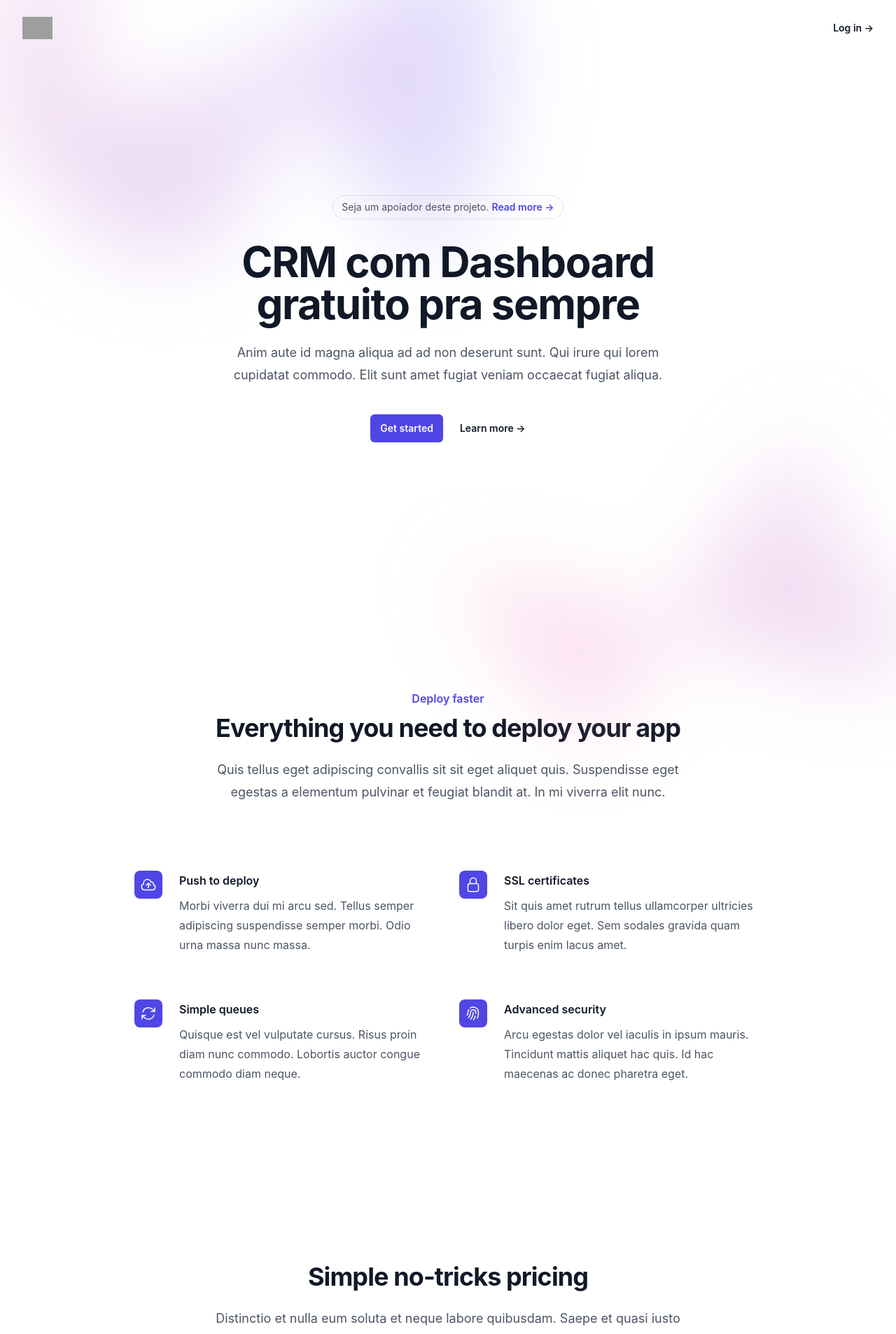
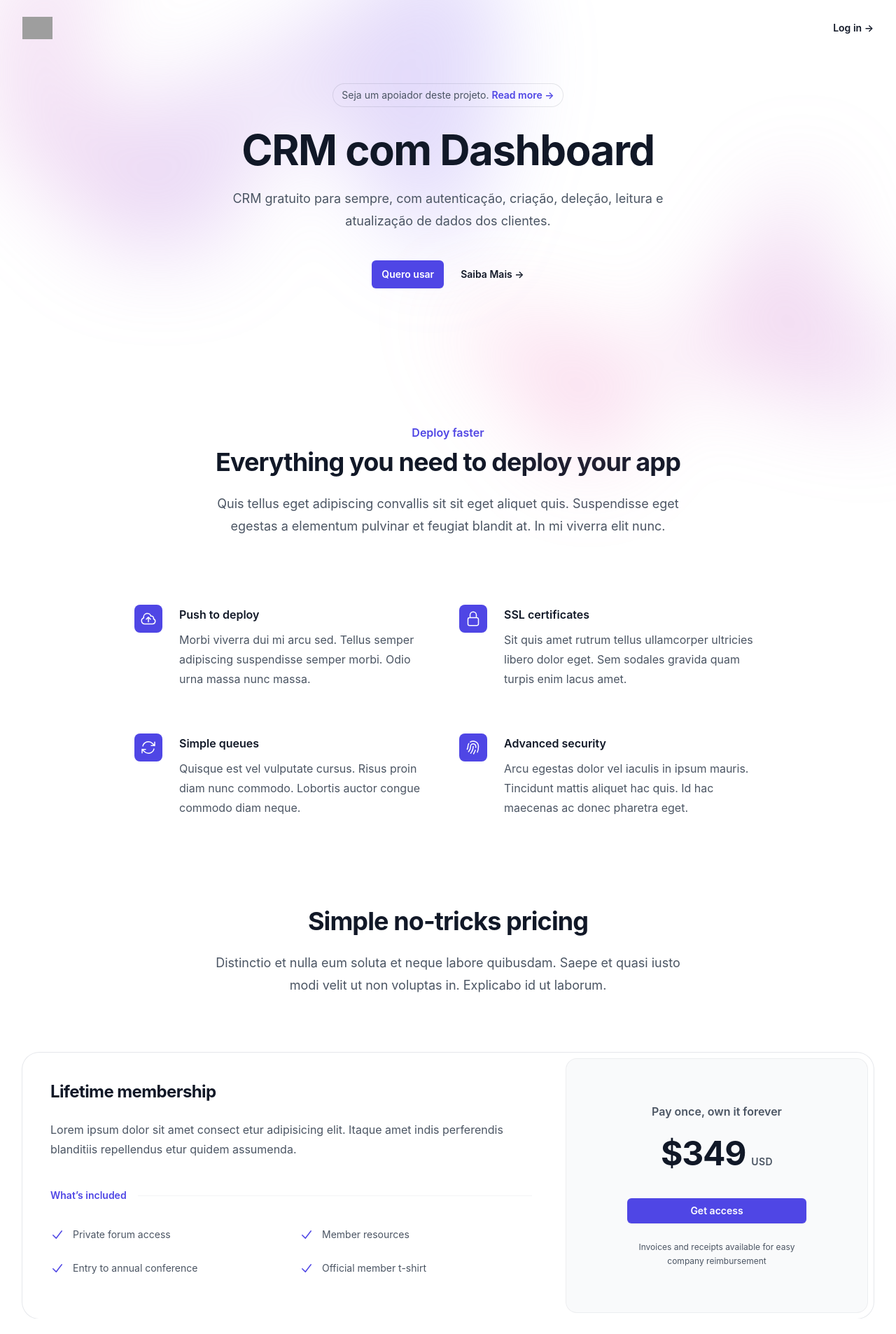
Before and after one commit to LukasdeSouza/crm, a React (Create React App) app: page / in a window 1280 px wide. Shown: the top 1906 px of the page at 70% size. After the commit the page ends 1884 px from the top, so only its background shows below. Built offline with nearby package versions, Linux system fonts and the light colour scheme; grey boxes are pictures that could not be loaded.

Commit message:
fixing crm

```diff
--- a/src/components/hero/index.js
+++ b/src/components/hero/index.js
@@ -118,7 +118,7 @@ export default function HeroSection() {
       </div>
       <main>
         <div className="relative px-6 lg:px-8">
-          <div className="mx-auto max-w-2xl py-32 sm:py-48 lg:py-56">
+          <div className="mx-auto max-w-2xl py-16 ">
             <div className="hidden sm:mb-8 sm:flex sm:justify-center">
               <div className="relative rounded-full py-1 px-3 text-sm leading-6 text-gray-600 ring-1 ring-gray-900/10 hover:ring-gray-900/20">
                 Seja um apoiador deste projeto.{' '}
@@ -130,21 +130,20 @@ export default function HeroSection() {
             </div>
             <div className="text-center">
               <h1 className="text-4xl font-bold tracking-tight text-gray-900 sm:text-6xl">
-                CRM com Dashboard gratuito pra sempre
+                CRM com Dashboard
               </h1>
               <p className="mt-6 text-lg leading-8 text-gray-600">
-                Anim aute id magna aliqua ad ad non deserunt sunt. Qui irure qui lorem cupidatat commodo. Elit sunt amet
-                fugiat veniam occaecat fugiat aliqua.
+                CRM gratuito para sempre, com autenticação, criação, deleção, leitura e atualização de dados dos clientes.
               </p>
               <div className="mt-10 flex items-center justify-center gap-x-6">
                 <a
                   href="#"
                   className="rounded-md bg-indigo-600 px-3.5 py-2.5 text-sm font-semibold text-white shadow-sm hover:bg-indigo-500 focus-visible:outline focus-visible:outline-2 focus-visible:outline-offset-2 focus-visible:outline-indigo-600"
                 >
-                  Get started
+                  Quero usar
                 </a>
                 <a href="#" className="text-sm font-semibold leading-6 text-gray-900">
-                  Learn more <span aria-hidden="true">→</span>
+                  Saiba Mais <span aria-hidden="true">→</span>
                 </a>
               </div>
             </div>
--- a/src/components/pricing/index.js
+++ b/src/components/pricing/index.js
@@ -9,7 +9,7 @@ const includedFeatures = [
 
 export default function PricingSection() {
   return (
-    <div className="bg-white py-24 sm:py-32">
+    <div className="bg-white">
       <div className="mx-auto max-w-7xl px-6 lg:px-8">
         <div className="mx-auto max-w-2xl sm:text-center">
           <h2 className="text-3xl font-bold tracking-tight text-gray-900 sm:text-4xl">Simple no-tricks pricing</h2>
```
